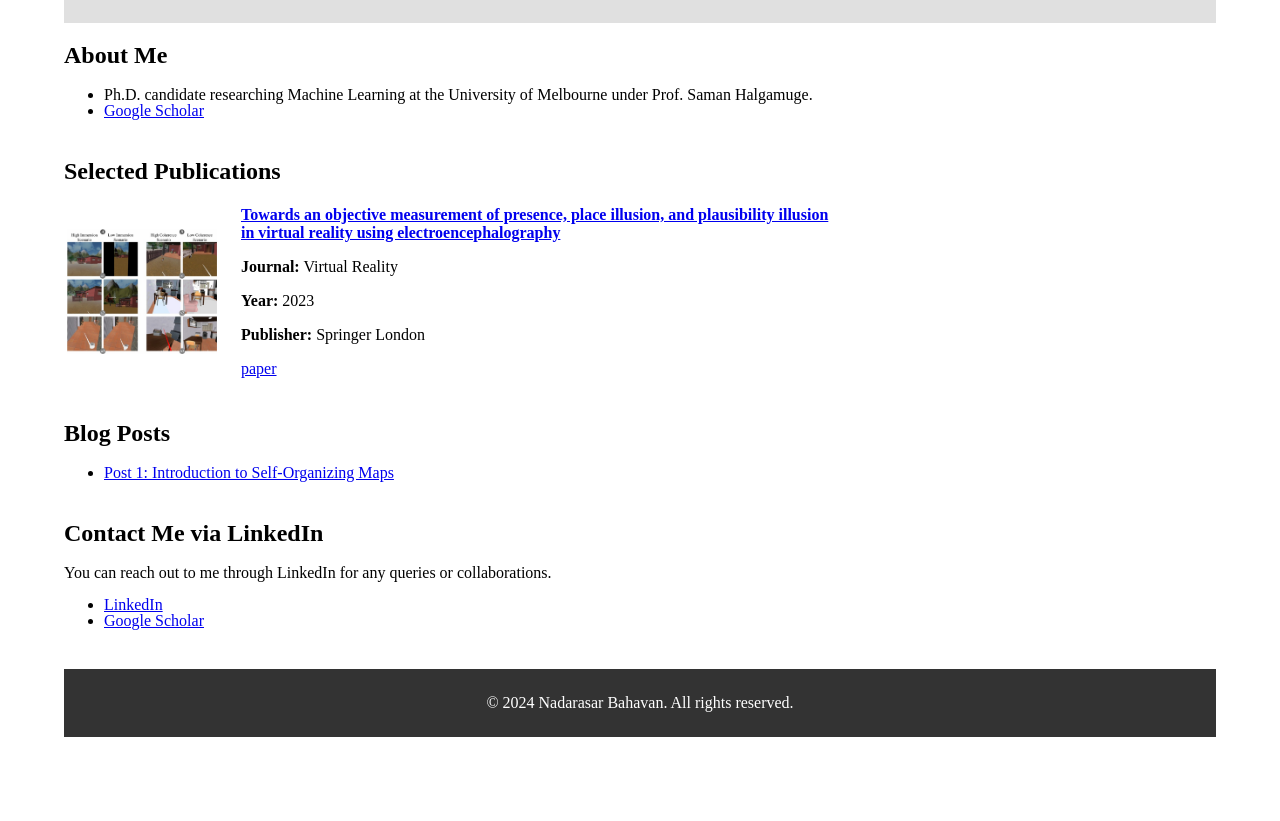
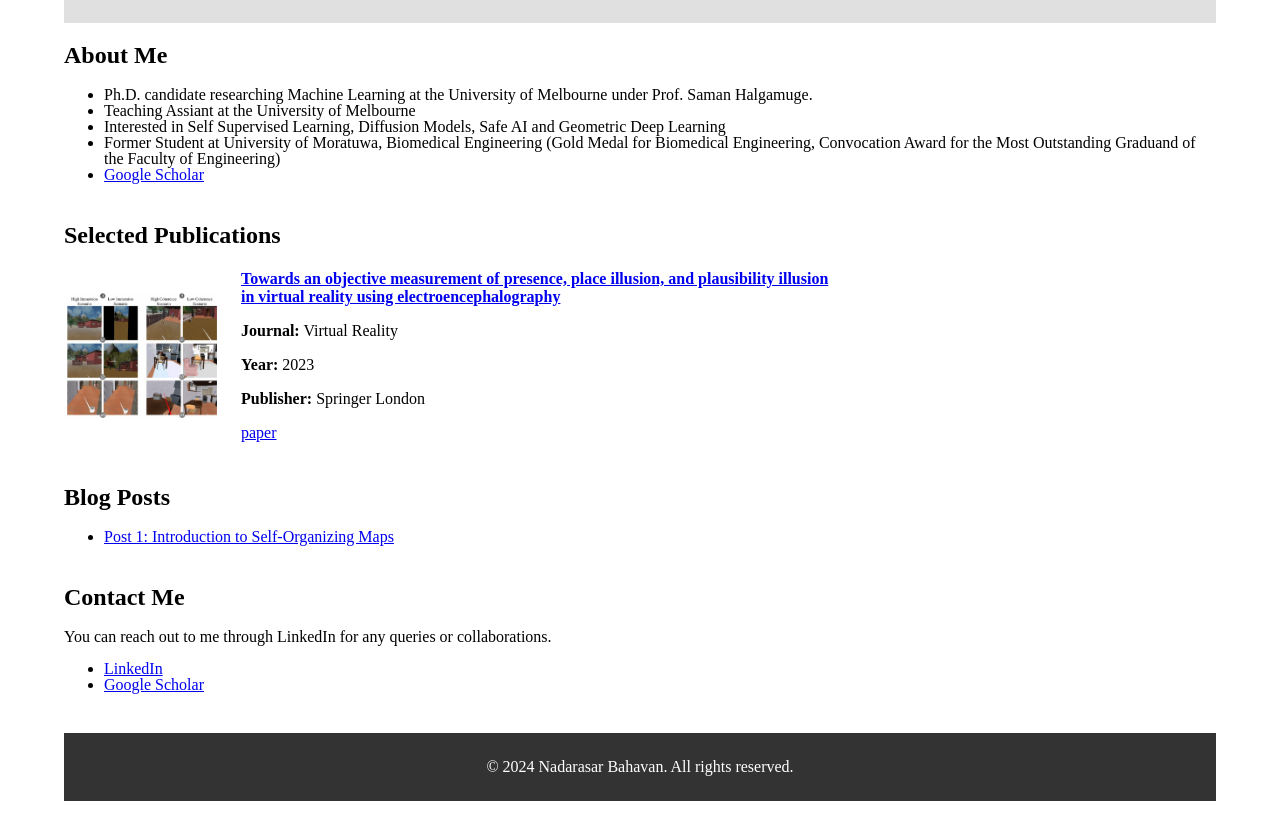
Before and after one commit to nadarasarbahavan/bahavan.github.io, a plain HTML site: page index.html in a window 1280 px wide. Shown: the part 97-918 px from the top of the page. Before the commit the page ends 854 px from the top, so only its background shows below. Drawn offline with Linux system fonts and the light colour scheme.

Commit message:
Update index.html

```diff
--- a/index.html
+++ b/index.html
@@ -101,6 +101,10 @@
             <p> Ph.D. candidate researching Machine Learning at the University of Melbourne under Prof. Saman Halgamuge.</p> -->
             <ul>
                 <li> Ph.D. candidate researching Machine Learning at the University of Melbourne under Prof. Saman Halgamuge. </li>
+                <li> Teaching Assiant at the University of Melbourne </li>
+                <li> Interested in Self Supervised Learning, Diffusion Models, Safe AI and Geometric Deep Learning </li>
+                <li> Former Student at University of Moratuwa, Biomedical Engineering (Gold Medal for Biomedical Engineering, Convocation Award for the Most Outstanding Graduand of the Faculty of
+Engineering) </li>
                 <li><a href="https://scholar.google.com/citations?user=AW1LjIkAAAAJ&hl=en" target="_blank">Google Scholar</a></li>
             </ul>
         </section>
@@ -145,7 +149,7 @@
         </section>
 
         <section id="contact">
-            <h2>Contact Me via LinkedIn</h2>
+            <h2>Contact Me</h2>
             <p>You can reach out to me through LinkedIn for any queries or collaborations.</p>
             <ul>
                 <li><a href="https://www.linkedin.com/in/nadarasarbahavan" target="_blank">LinkedIn</a></li>
```
